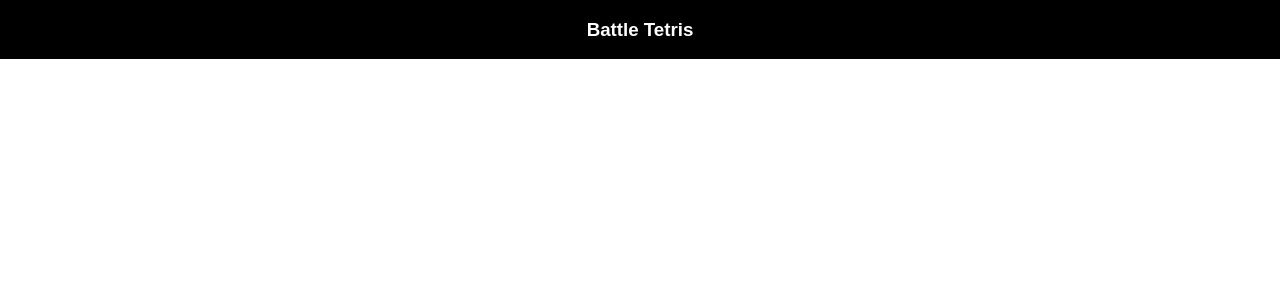
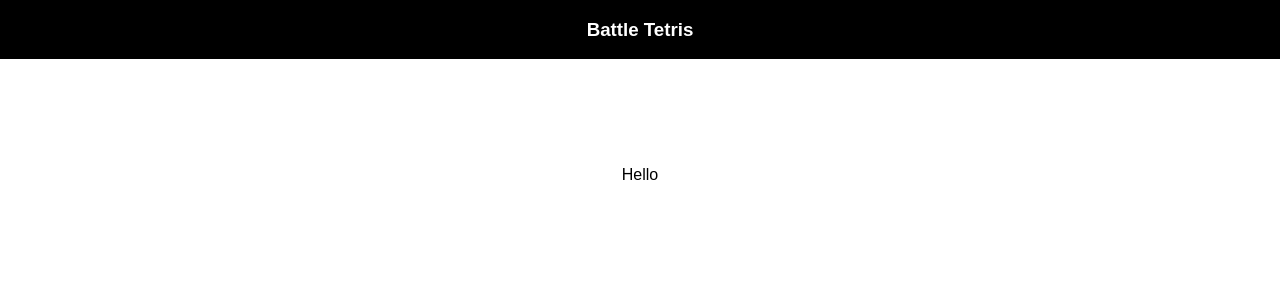
Before and after one commit to dylmarcor/BattleTetris, a React (Create React App) app: page /help in a window 1280 px wide. Shown: the top 300 px of the page. Built offline with nearby package versions, Linux system fonts and the light colour scheme; the HTML template or start-up script is replaced by a standard one.

Commit message:
Add login function/styled help page

```diff
--- a/package.json
+++ b/package.json
@@ -7,7 +7,10 @@
     "body-parser": "^1.18.2",
     "dotenv": "^4.0.0",
     "express": "^4.16.2",
+    "favicon": "0.0.2",
+    "jsonwebtoken": "^8.1.0",
     "lodash": "^4.17.4",
+    "mongoose": "^4.13.7",
     "morgan": "^1.9.0",
     "react": "^16.2.0",
     "react-dom": "^16.2.0",
--- a/src/App.jsx
+++ b/src/App.jsx
@@ -15,6 +15,20 @@
     super(props)
   }
 
+  /* User Methods */
+
+  handleLogin = () => {
+    this.setState({user: userService.getUser()});
+  }
+
+  handleLogout = () => {
+    userService.logout();
+    this.setState({user: null});
+  }
+
+  handleSignup = () => {
+    this.setState({user: userService.getUser()});
+  }
 
 
   /* Life Cycle Methods */
@@ -32,7 +46,7 @@
         <Switch>
           <Route exact path='/' render={() =>
             <Tetris
-              user={this.state.user}
+              // user={this.state.user}
               settings={{ blockSize: 4,
               offset: 2,
               rows: 20,
--- a/src/components/Help/Help.css
+++ b/src/components/Help/Help.css
@@ -1,8 +1,11 @@
 .help {
-    display: flex;
-    color: black;
-    justify-content: 'center';
-    align-items: 'center';
-    z-index: 0;
-    margin: 0 auto;
+    display: inline-block;
+    position: fixed;
+    top: 0;
+    bottom: 0;
+    left: 0;
+    right: 0;
+    height: 500px;
+    width: 500px;
+    margin: auto;
 }
--- a/src/components/Help/Help.js
+++ b/src/components/Help/Help.js
@@ -6,7 +6,7 @@
     return (
         <div>
             <div class="help">
-            <p>Hello</p>
+                <p>Hello</p>
             </div>
         </div>
     )
--- a/src/components/NavBar/NavBar.css
+++ b/src/components/NavBar/NavBar.css
@@ -1,8 +1,8 @@
 nav {
+    display: inline-block;
+    position: relative;
     background-color: black;
     color: white;
-    text-align: center;
-    position: fixed;
     width: 100%;
 }
 
```
Also changed, not shown: server.js (+9 -4 lines), userAPI.js (deleted), userService.js (deleted), 2 other files (tests, documents, lock files or other folders).
